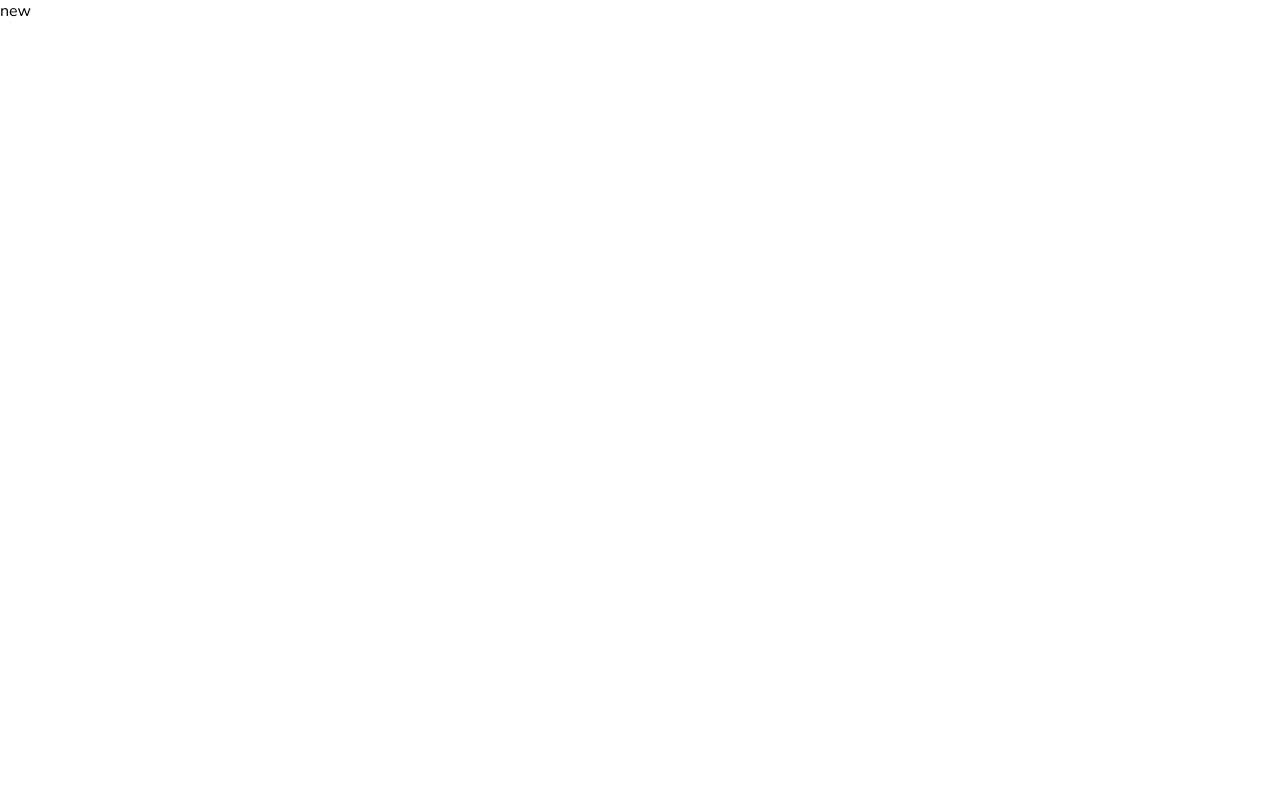
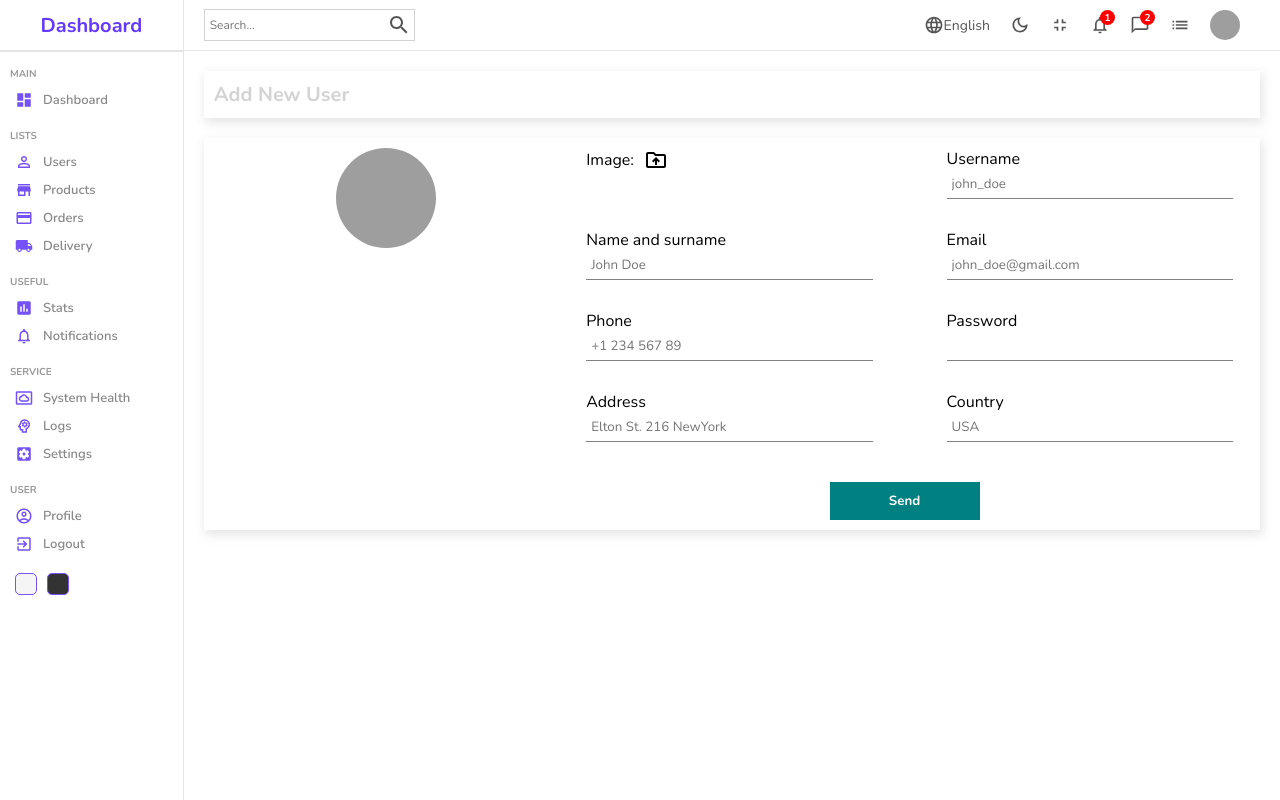
Before and after one commit to Dmitriifd/react-dashboard, a React (Create React App) app: page /users/new in a window 1280 px wide. Built offline with nearby package versions, Linux system fonts and the light colour scheme; grey boxes are pictures that could not be loaded.

Commit message:
new page

```diff
--- a/src/App.js
+++ b/src/App.js
@@ -5,6 +5,7 @@
 import Login from './pages/login/Login'
 import Single from './pages/single/Single';
 import New from './pages/new/New';
+import { productInputs, userInputs } from './formSource'
 
 function App() {
 	return (
@@ -17,12 +18,12 @@
 						<Route path="users">
 							<Route index element={<List />} />
 							<Route path=":userId" element={<Single />} />
-							<Route path="new" element={<New />} />
+							<Route path="new" element={<New inputs={userInputs} title="Add New User" />} />
 						</Route>
 						<Route path="products">
 							<Route index element={<List />} />
 							<Route path=":productId" element={<Single />} />
-							<Route path="new" element={<New />} />
+							<Route path="new" element={<New inputs={productInputs} title="Add New Product" />} />
 						</Route>
 					</Route>
 				</Routes>
--- /dev/null
+++ b/src/formSource.js
@@ -0,0 +1,76 @@
+export const userInputs = [
+    {
+      id: 1,
+      label: "Username",
+      type: "text",
+      placeholder: "john_doe",
+    },
+    {
+      id: 2,
+      label: "Name and surname",
+      type: "text",
+      placeholder: "John Doe",
+    },
+    {
+      id: 3,
+      label: "Email",
+      type: "mail",
+      placeholder: "john_doe@gmail.com",
+    },
+    {
+      id: 4,
+      label: "Phone",
+      type: "text",
+      placeholder: "+1 234 567 89",
+    },
+    {
+      id: 5,
+      label: "Password",
+      type: "password",
+    },
+    {
+      id: 6,
+      label: "Address",
+      type: "text",
+      placeholder: "Elton St. 216 NewYork",
+    },
+    {
+      id: 7,
+      label: "Country",
+      type: "text",
+      placeholder: "USA",
+    },
+  ];
+
+  export const productInputs = [
+    {
+      id: 1,
+      label: "Title",
+      type: "text",
+      placeholder: "Apple Macbook Pro",
+    },
+    {
+      id: 2,
+      label: "Description",
+      type: "text",
+      placeholder: "Description",
+    },
+    {
+      id: 3,
+      label: "Category",
+      type: "text",
+      placeholder: "Computers",
+    },
+    {
+      id: 4,
+      label: "Price",
+      type: "text",
+      placeholder: "100",
+    },
+    {
+      id: 5,
+      label: "Stock",
+      type: "text",
+      placeholder: "in stock",
+    },
+  ];
--- a/src/pages/new/New.js
+++ b/src/pages/new/New.js
@@ -1,11 +1,60 @@
-import "./New.scss"
+import "./New.scss";
 
-const New = () => {
-		return (
-				<div>
-						new
-				</div>
-		);
+import Sidebar from 'components/sidebar/Sidebar'
+import Navbar from 'components/navbar/Navbar'
+import DriveFolderUploadOutlinedIcon from "@mui/icons-material/DriveFolderUploadOutlined";
+import { useState } from "react";
+
+
+const New = ({ inputs, title }) => {
+  const [file, setFile] = useState("");
+
+  return (
+    <div className="new">
+      <Sidebar />
+      <div className="newContainer">
+        <Navbar />
+        <div className="top">
+          <h1>{title}</h1>
+        </div>
+        <div className="bottom">
+          <div className="left">
+            <img
+              src={
+                file
+                  ? URL.createObjectURL(file)
+                  : "https://icon-library.com/images/no-image-icon/no-image-icon-0.jpg"
+              }
+              alt=""
+            />
+          </div>
+          <div className="right">
+            <form>
+              <div className="formInput">
+                <label htmlFor="file">
+                  Image: <DriveFolderUploadOutlinedIcon className="icon" />
+                </label>
+                <input
+                  type="file"
+                  id="file"
+                  onChange={(e) => setFile(e.target.files[0])}
+                  style={{ display: "none" }}
+                />
+              </div>
+
+              {inputs.map((input) => (
+                <div className="formInput" key={input.id}>
+                  <label>{input.label}</label>
+                  <input type={input.type} placeholder={input.placeholder} />
+                </div>
+              ))}
+              <button>Send</button>
+            </form>
+          </div>
+        </div>
+      </div>
+    </div>
+  );
 };
 
-export default New
+export default New;
--- a/src/pages/new/New.scss
+++ b/src/pages/new/New.scss
@@ -0,0 +1,76 @@
+.new {
+	width: 100%;
+	display: flex;
+
+	.newContainer {
+		flex: 6;
+
+		.top,
+		.bottom {
+			box-shadow: 2px 4px 10px 1px rgba(201, 201, 201, 0.47);
+			padding: 10px;
+			margin: 20px;
+			display: flex;
+
+			h1 {
+				color: lightgray;
+				font-size: 20px;
+			}
+
+			.left {
+				flex: 1;
+				text-align: center;
+
+				img {
+					width: 100px;
+					height: 100px;
+					border-radius: 50%;
+					object-fit: cover;
+				}
+			}
+
+			.right {
+				flex: 2;
+
+				form {
+					display: flex;
+					flex-wrap: wrap;
+					gap: 30px;
+					justify-content: space-around;
+
+					.formInput {
+						width: 40%;
+
+						label {
+							display: flex;
+							align-items: center;
+							gap: 10px;
+
+							.icon {
+								cursor: pointer;
+							}
+						}
+
+						input {
+							width: 100%;
+							padding: 5px;
+							border: none;
+							border-bottom: 1px solid gray;
+						}
+					}
+
+					button {
+						width: 150px;
+						padding: 10px;
+						border: none;
+						background-color: teal;
+						color: white;
+						font-weight: bold;
+						cursor: pointer;
+						margin-top: 10px;
+					}
+				}
+			}
+		}
+	}
+}
```
